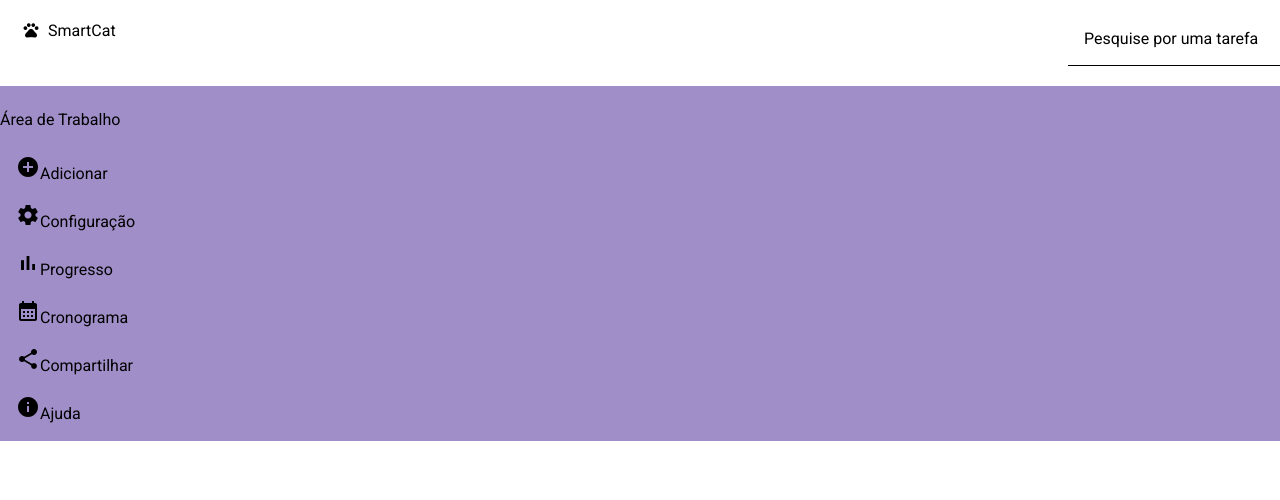
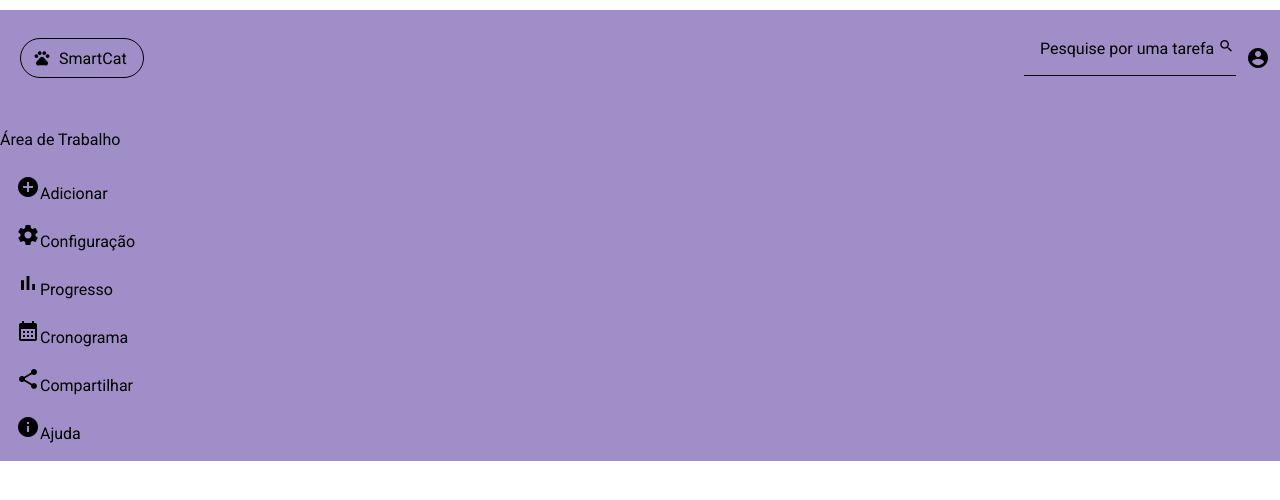
Before and after one commit to felipecartaxo/pweb1-angular-smartcat, an Angular app in the folder smartcat-projeto/: page / in a window 1280 px wide. Shown: the top 500 px of the page. Built offline with nearby package versions, Linux system fonts and the light colour scheme.

Commit message:
ajustes no css da barra superior

```diff
--- a/smartcat-projeto/src/app/layout/barra-superior/barra-superior.component.css
+++ b/smartcat-projeto/src/app/layout/barra-superior/barra-superior.component.css
@@ -2,15 +2,37 @@
     display: flex;
     flex-direction: row;
     justify-content: space-between;
+    align-items: center;
     margin-top: 10px;
+    background-color: #a08ec8;
+    padding: 10px;
 }
 
 .botao-menu {
     border-radius: 50px;
     margin-left: 10px;
+    border: 1px solid black;
 }
 
 .botao-menu:hover {
     background-color: black;
     color: white;
 }
+
+.barra-pesquisa_foto-usuario {
+    display: flex;
+    align-items: center;
+    gap: 10px;
+}
+
+.campo-pesquisa {
+    flex-grow: 1;
+    align-self: center;
+}
+
+.foto-usuario {
+    font-size: 36px;
+    display: flex;
+    align-items: center;
+    justify-content: center;
+}
--- a/smartcat-projeto/src/app/layout/barra-superior/barra-superior.component.html
+++ b/smartcat-projeto/src/app/layout/barra-superior/barra-superior.component.html
@@ -1,12 +1,22 @@
 <div class="barra-superior">
-    <div class="titulo">
-              <button class="botao-menu" mat-button><mat-icon aria-hidden="false" aria-label="Example home icon" fontIcon="pets"></mat-icon>SmartCat </button>
+    <!--  Botão da página inicial  -->
+    <div class="botao-smartcat">
+        <button class="botao-menu" mat-button><mat-icon aria-hidden="false" aria-label="Logo Smartcat" fontIcon="pets"></mat-icon>SmartCat</button>
     </div>
 
-    <div class="campo-pesquisa">
-        <mat-form-field appearance="fill">
-            <mat-label>Pesquise por uma tarefa</mat-label>
-            <input matInput placeholder="Placeholder">
-        </mat-form-field>
+    <div class="barra-pesquisa_foto-usuario" >
+        <!--  Campo para pesquisar pelas tarefas  -->
+        <div class="campo-pesquisa">
+            <mat-form-field appearance="fill">
+                <mat-label>Pesquise por uma tarefa <mat-icon aria-hidden="false" aria-label="Barra de pesquisa" fontIcon="search"></mat-icon>
+                </mat-label>
+                <input matInput placeholder="Ex.: Projeto de PWeb">
+            </mat-form-field>
+        </div>
+
+        <!--  Ícone simulando a foto do usuário  -->
+        <div class="foto-usuario">
+            <mat-icon aria-hidden="false" aria-label="Example home icon" fontIcon="account_circle"></mat-icon>
+        </div>
     </div>
 </div>
```
